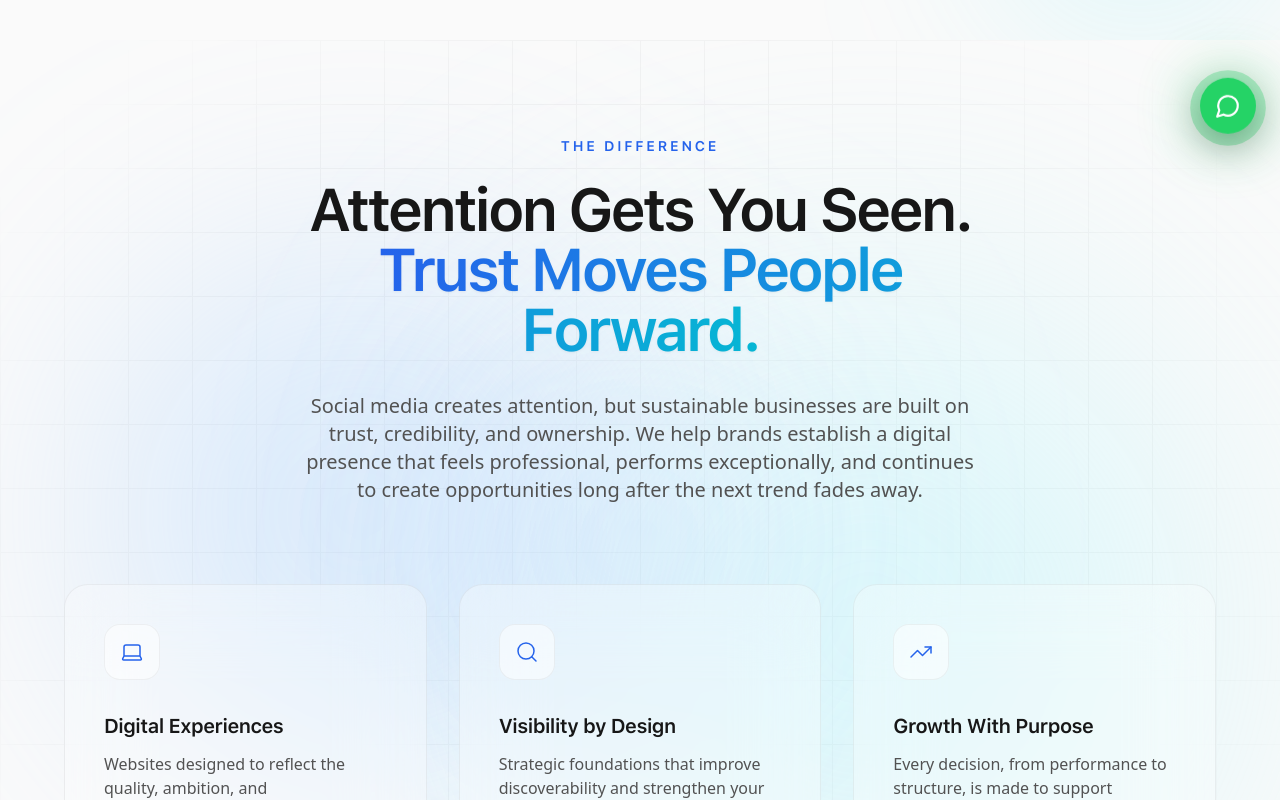
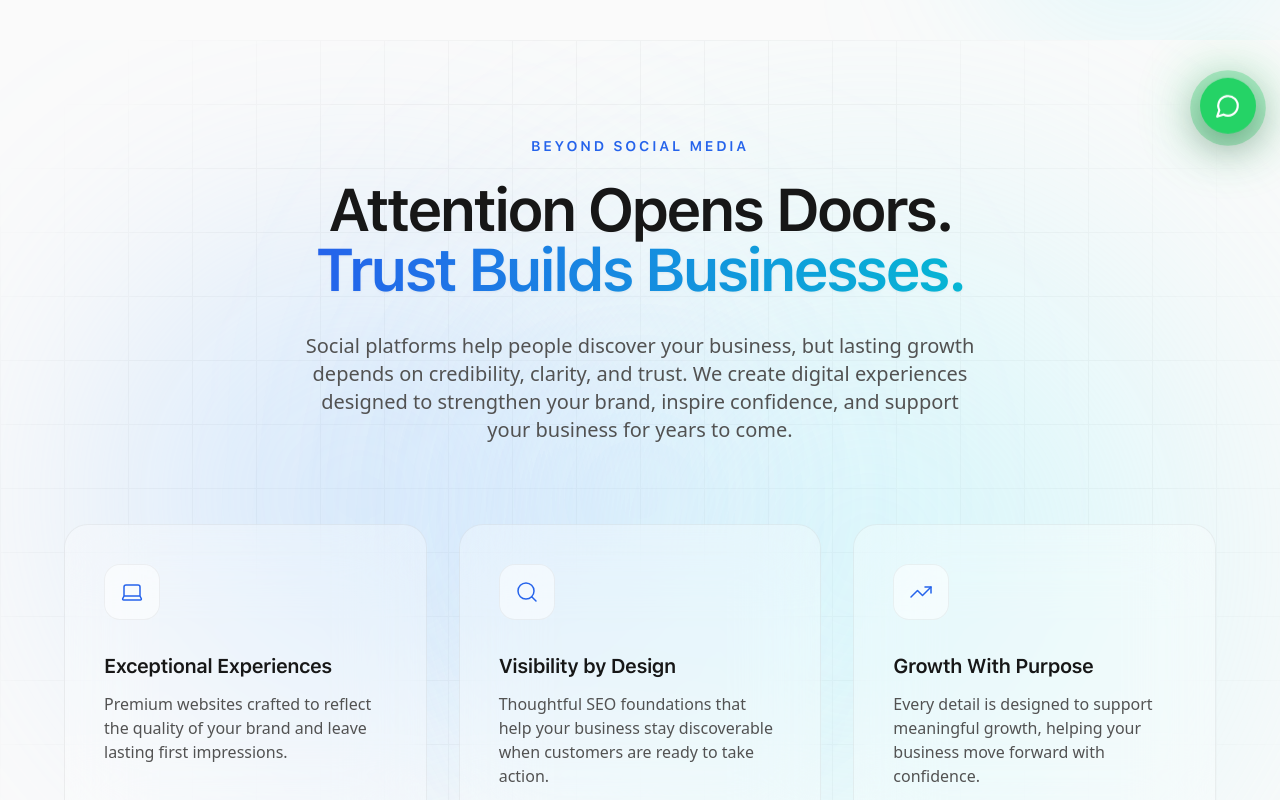
Before and after one commit to jitendra-math/Agency-Website, a Next.js app: page / in a window 1280 px wide. Shown: the part 640-1440 px from the top of the page. Built offline with nearby package versions, Linux system fonts and the light colour scheme; a web font is replaced by a local one.

Commit message:
Update via Repo Manager 🚀

```diff
--- a/src/components/sections/AboutPreview.js
+++ b/src/components/sections/AboutPreview.js
@@ -12,21 +12,21 @@ export default function AboutPreview() {
   const items = [
     {
       icon: Laptop,
-      title: "Digital Experiences",
+      title: "Exceptional Experiences",
       description:
-        "Websites designed to reflect the quality, ambition, and professionalism behind your brand while creating exceptional first impressions.",
+        "Premium websites crafted to reflect the quality of your brand and leave lasting first impressions.",
     },
     {
       icon: Search,
       title: "Visibility by Design",
       description:
-        "Strategic foundations that improve discoverability and strengthen your business's long-term online presence.",
+        "Thoughtful SEO foundations that help your business stay discoverable when customers are ready to take action.",
     },
     {
       icon: TrendingUp,
       title: "Growth With Purpose",
       description:
-        "Every decision, from performance to structure, is made to support sustainable business growth with confidence.",
+        "Every detail is designed to support meaningful growth, helping your business move forward with confidence.",
     },
   ];
 
@@ -120,7 +120,7 @@ export default function AboutPreview() {
           className="text-center max-w-3xl mx-auto"
         >
           <p className="text-xs sm:text-sm font-semibold uppercase tracking-[0.2em] text-blue-600 dark:text-blue-400 mb-6">
-            The Difference
+            Beyond Social Media
           </p>
 
           <h2
@@ -131,9 +131,9 @@ export default function AboutPreview() {
             leading-[1.1]
           "
           >
-            Attention Gets You Seen. <br className="hidden md:block" />
+            Attention Opens Doors. <br className="hidden md:block" />
             <span className="text-transparent bg-clip-text bg-gradient-to-r from-blue-600 to-cyan-500 dark:from-blue-400 dark:to-cyan-300 drop-shadow-sm">
-              Trust Moves People Forward.
+              Trust Builds Businesses.
             </span>
           </h2>
 
@@ -144,7 +144,7 @@ export default function AboutPreview() {
             font-medium max-w-2xl mx-auto
           "
           >
-            Social media creates attention, but sustainable businesses are built on trust, credibility, and ownership. We help brands establish a digital presence that feels professional, performs exceptionally, and continues to create opportunities long after the next trend fades away.
+            Social platforms help people discover your business, but lasting growth depends on credibility, clarity, and trust. We create digital experiences designed to strengthen your brand, inspire confidence, and support your business for years to come.
           </p>
         </motion.div>
 
```
